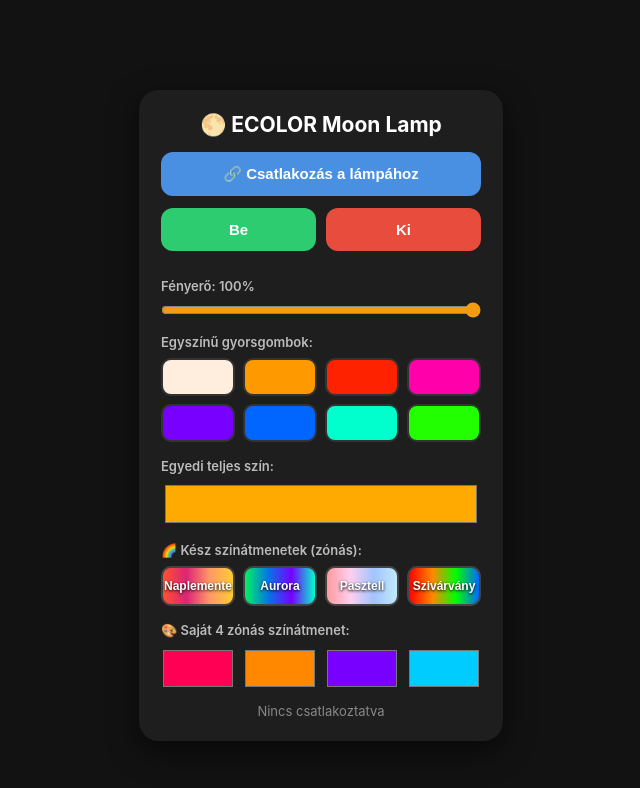
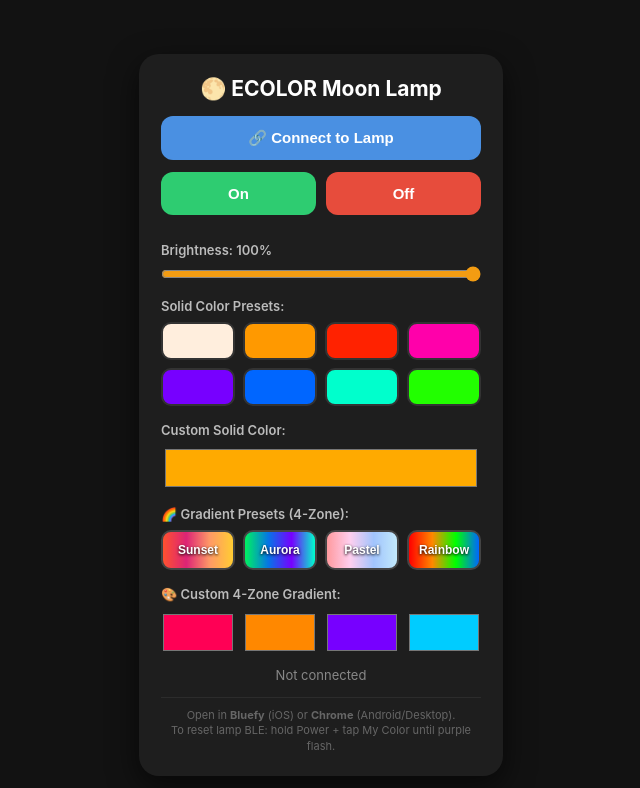
Before and after one commit to klara-clova/ecolor-lamp, a plain HTML site: page index.html in a window 1280 px wide. Shown: the whole page, without its empty margins (319-959 px from the left). Drawn offline with Linux system fonts and the light colour scheme.

Commit message:
Update index.html

```diff
--- a/index.html
+++ b/index.html
@@ -1,9 +1,9 @@
 <!DOCTYPE html>
-<html lang="hu">
+<html lang="en">
 <head>
   <meta charset="UTF-8">
   <meta name="viewport" content="width=device-width, initial-scale=1.0">
-  <title>ECOLOR Moon Lamp Pro</title>
+  <title>ECOLOR Moon Lamp Web Controller</title>
   <style>
     body { font-family: -apple-system, sans-serif; background: #121212; color: #fff; display: flex; justify-content: center; align-items: center; min-height: 100vh; margin: 0; padding: 15px 0; }
     .card { background: #1e1e1e; padding: 22px; border-radius: 20px; box-shadow: 0 10px 30px rgba(0,0,0,0.6); width: 320px; text-align: center; }
@@ -21,22 +21,23 @@
     input[type="range"] { width: 100%; margin: 8px 0 16px; accent-color: #f39c12; }
     label { font-size: 13px; color: #bbb; display: block; text-align: left; font-weight: 600; }
     #status { font-size: 13px; color: #888; margin-top: 6px; }
+    .hint { font-size: 11px; color: #666; margin-top: 14px; line-height: 1.4; border-top: 1px solid #2c2c2c; padding-top: 10px; }
   </style>
 </head>
 <body>
 <div class="card">
   <h2>🌕 ECOLOR Moon Lamp</h2>
-  <button id="connectBtn">🔗 Csatlakozás a lámpához</button>
+  <button id="connectBtn">🔗 Connect to Lamp</button>
 
   <div class="row">
-    <button class="btn-on" onclick="setPower(true)">Be</button>
-    <button class="btn-off" onclick="setPower(false)">Ki</button>
+    <button class="btn-on" onclick="setPower(true)">On</button>
+    <button class="btn-off" onclick="setPower(false)">Off</button>
   </div>
 
-  <label>Fényerő: <span id="bVal">100</span>%</label>
+  <label>Brightness: <span id="bVal">100</span>%</label>
   <input type="range" min="5" max="100" value="100" onchange="setBrightness(this.value)" oninput="document.getElementById('bVal').innerText=this.value">
 
-  <label>Egyszínű gyorsgombok:</label>
+  <label>Solid Color Presets:</label>
   <div class="presets">
     <button class="preset-btn" style="background:#ffeedd" onclick="sendColorHex('#ffeedd')"></button>
     <button class="preset-btn" style="background:#ff9900" onclick="sendColorHex('#ff9900')"></button>
@@ -48,18 +49,18 @@
     <button class="preset-btn" style="background:#22ff00" onclick="sendColorHex('#22ff00')"></button>
   </div>
 
-  <label>Egyedi teljes szín:</label>
+  <label>Custom Solid Color:</label>
   <input type="color" class="single" id="singlePicker" value="#ffaa00" onchange="sendColorHex(this.value)">
 
-  <label>🌈 Kész színátmenetek (zónás):</label>
+  <label>🌈 Gradient Presets (4-Zone):</label>
   <div class="presets">
-    <button class="grad-btn" style="background:linear-gradient(90deg,#ff512f,#dd2476,#ff9966,#ffcc33)" onclick="applyGrad(['#ff512f','#dd2476','#ff9966','#ffcc33'])">Naplemente</button>
+    <button class="grad-btn" style="background:linear-gradient(90deg,#ff512f,#dd2476,#ff9966,#ffcc33)" onclick="applyGrad(['#ff512f','#dd2476','#ff9966','#ffcc33'])">Sunset</button>
     <button class="grad-btn" style="background:linear-gradient(90deg,#00f260,#0575e6,#7700ff,#00ffcc)" onclick="applyGrad(['#00f260','#0575e6','#7700ff','#00ffcc'])">Aurora</button>
-    <button class="grad-btn" style="background:linear-gradient(90deg,#ff9a9e,#fecfef,#a1c4fd,#c2e9fb)" onclick="applyGrad(['#ff9a9e','#fecfef','#a1c4fd','#c2e9fb'])">Pasztell</button>
-    <button class="grad-btn" style="background:linear-gradient(90deg,#ff0000,#ff8800,#00ff00,#0066ff)" onclick="applyGrad(['#ff0000','#ff8800','#00ff00','#0066ff'])">Szivárvány</button>
+    <button class="grad-btn" style="background:linear-gradient(90deg,#ff9a9e,#fecfef,#a1c4fd,#c2e9fb)" onclick="applyGrad(['#ff9a9e','#fecfef','#a1c4fd','#c2e9fb'])">Pastel</button>
+    <button class="grad-btn" style="background:linear-gradient(90deg,#ff0000,#ff8800,#00ff00,#0066ff)" onclick="applyGrad(['#ff0000','#ff8800','#00ff00','#0066ff'])">Rainbow</button>
   </div>
 
-  <label>🎨 Saját 4 zónás színátmenet:</label>
+  <label>🎨 Custom 4-Zone Gradient:</label>
   <div class="zones">
     <input type="color" id="z1" value="#ff0055" onchange="sendCustomZones()">
     <input type="color" id="z2" value="#ff8800" onchange="sendCustomZones()">
@@ -67,7 +68,8 @@
     <input type="color" id="z4" value="#00ccff" onchange="sendCustomZones()">
   </div>
 
-  <div id="status">Nincs csatlakoztatva</div>
+  <div id="status">Not connected</div>
+  <div class="hint">Open in <b>Bluefy</b> (iOS) or <b>Chrome</b> (Android/Desktop).<br>To reset lamp BLE: hold Power + tap My Color until purple flash.</div>
 </div>
 
 <script>
@@ -84,7 +86,7 @@
   async function ensureConnected() {
     if (!bleDevice) return false;
     if (!bleDevice.gatt.connected) {
-      document.getElementById('status').innerText = '🔄 Újracsatlakozás...';
+      document.getElementById('status').innerText = '🔄 Reconnecting...';
       const server = await bleDevice.gatt.connect();
       const service = await server.getPrimaryService(SERVICE_UUID);
       writeChar = await service.getCharacteristic(CHAR_UUID);
@@ -92,7 +94,7 @@
       await new Promise(r => setTimeout(r, 120));
       await rawSend([0x33, 0x20]);
       await new Promise(r => setTimeout(r, 120));
-      document.getElementById('status').innerText = '✅ Csatlakozva!';
+      document.getElementById('status').innerText = '✅ Connected!';
     }
     return true;
   }
@@ -121,7 +123,7 @@
       await rawSend(bytes);
       await new Promise(r => setTimeout(r, 150));
     } catch (e) {
-      document.getElementById('status').innerText = '⚠️ Koppints újra a gombra';
+      document.getElementById('status').innerText = '⚠️ Tap again to retry';
     } finally {
       isSending = false;
     }
@@ -129,7 +131,7 @@
 
   document.getElementById('connectBtn').onclick = async () => {
     try {
-      document.getElementById('status').innerText = 'Keresés...';
+      document.getElementById('status').innerText = 'Scanning...';
       bleDevice = await navigator.bluetooth.requestDevice({
         acceptAllDevices: true,
         optionalServices: [SERVICE_UUID]
@@ -142,9 +144,9 @@
       await new Promise(r => setTimeout(r, 120));
       await rawSend([0x33, 0x20]);
 
-      document.getElementById('status').innerText = '✅ Csatlakozva!';
+      document.getElementById('status').innerText = '✅ Connected!';
     } catch (err) {
-      document.getElementById('status').innerText = '❌ Hiba: ' + err.message;
+      document.getElementById('status').innerText = '❌ Error: ' + err.message;
     }
   };
 
```
